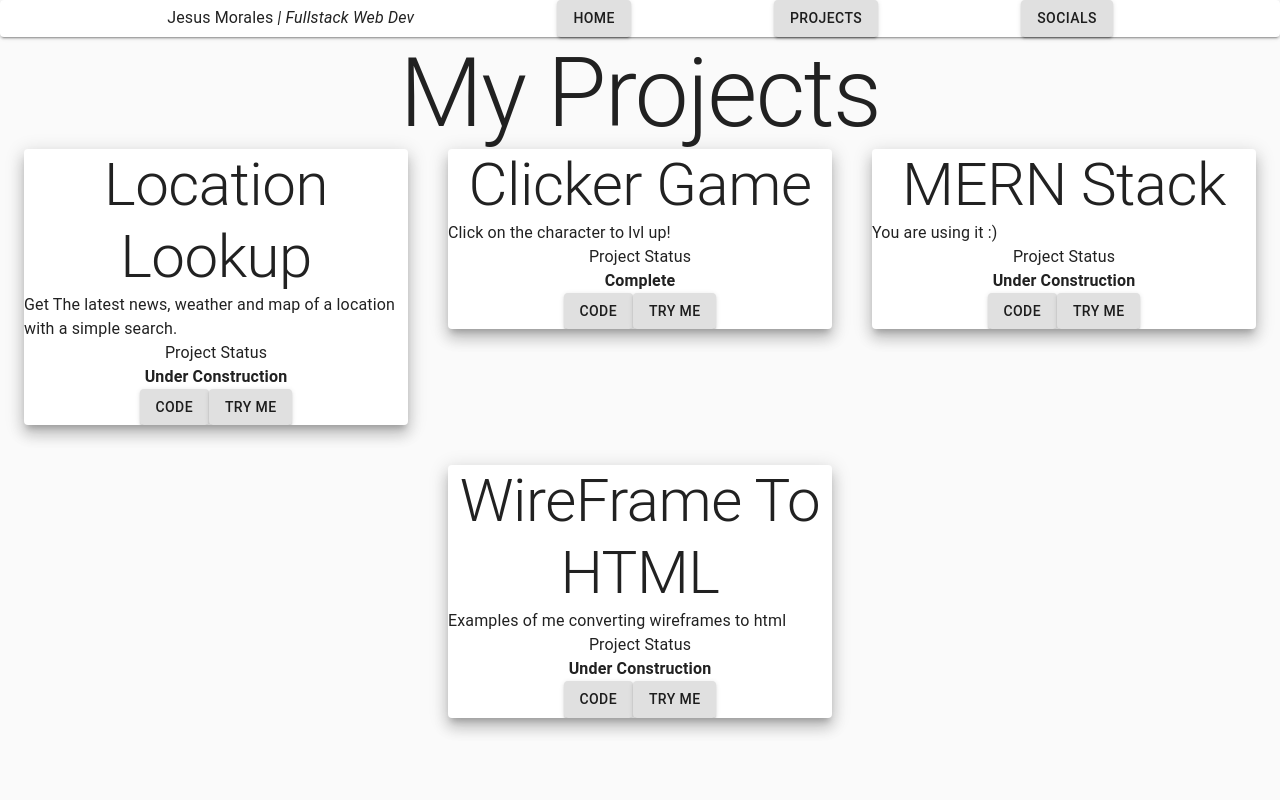
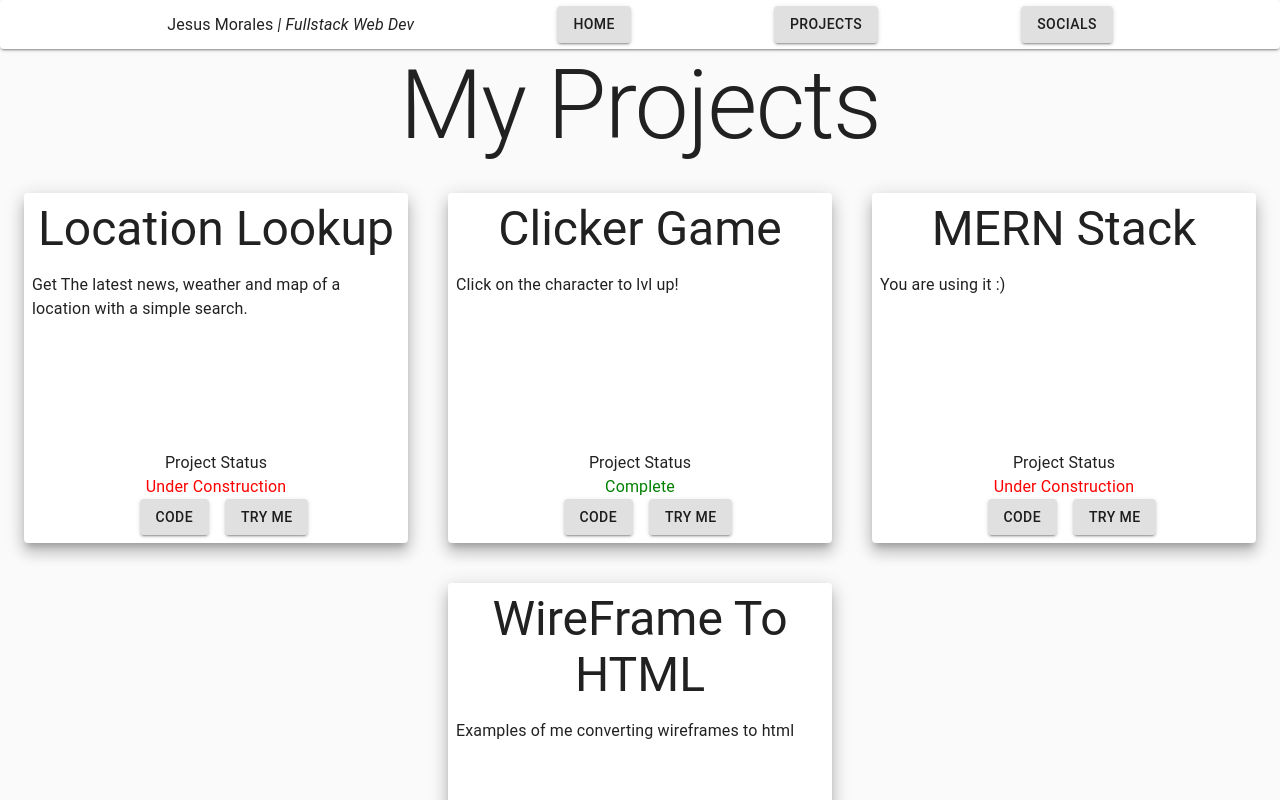
Before and after one commit to jmjles/Web_Portfolio, a React (Create React App) app in the folder react-portfolio/: page /projects in a window 1280 px wide. Shown: the top 800 px of the page. Built offline with nearby package versions, Linux system fonts and the light colour scheme.

Commit message:
Finished common Layout

```diff
--- a/react-portfolio/src/components/layout/Header.js
+++ b/react-portfolio/src/components/layout/Header.js
@@ -16,16 +16,30 @@ import phone from "../../assets/pics/phone.png";
 import email from "../../assets/pics/email.png";
 
 //* Components
-import {socialAni} from "../animeGallery";
+import { socialAni } from "../animeGallery";
 import {
   Paper,
   Grid,
   Typography as Font,
   Button,
-  Container
+  Container,
+  makeStyles
 } from "@material-ui/core";
 
+
+const useStyles = makeStyles({
+  headerRoot:{
+    '& nav':{
+      '& div':{
+        paddingTop:'.2rem',
+        paddingBottom:'.2rem'
+      }
+    }
+  }
+})
 function Header() {
+  const classes = useStyles()
+
   const animate = ({ reverse }) => {
     let x = document.querySelector(".Socials").clientHeight;
     x > 1 ? (reverse = true) : (reverse = false);
@@ -34,10 +48,8 @@ function Header() {
   };
   return (
     <Router>
-      <header>
-        <Paper elevation={2}>
-          <nav>
-            <Container maxWidth='lg'>
+      <Paper elevation={2} className={classes.headerRoot} component="header">
+        <Container maxWidth="lg" component="nav">
           <Grid container justify="space-evenly" alignItems="center">
             <Grid item>
               <Font variant="body1">
@@ -61,8 +73,7 @@ function Header() {
             </Grid>
           </Grid>
         </Container>
-          </nav>
-          <Container className="Socials" maxWidth='sm'>
+        <Container className="Socials" maxWidth="sm">
           <Grid container justify="center" spacing={3}>
             <Grid item>
               <a
@@ -104,7 +115,6 @@ function Header() {
           </Grid>
         </Container>
       </Paper>
-      </header>
       <Route exact path="/" component={Home} />
       <Route exact path="/projects" component={Projects} />
       <Route exact path="/projects/clicker" component={Clicker} />
--- a/react-portfolio/src/components/pages/home.js
+++ b/react-portfolio/src/components/pages/home.js
@@ -1,12 +1,27 @@
 import React from 'react';
 import About from './about';
 import {Link} from 'react-router-dom';
-import { Container,Typography as Font, Button } from '@material-ui/core';
+import { Container,Typography as Font, Button, Card,makeStyles, Paper } from '@material-ui/core';
+
+const useStyles = makeStyles({
+    homeRoot:{
+        top:'30%',
+        left:'50%',
+        position:'absolute',
+        transform:'translate(-50%,-30%)',
+        '& div':{
+            padding:'2rem'
+        }
+    }
+})
+
 
 function Home(){
+    const classes = useStyles();
     return(
-        <article>
-            <Container align='center' maxWidth='sm'>
+        <Container align='center' maxWidth='sm' component='article'>
+            <Card elevation={5} className={classes.homeRoot}>
+                <Paper>
                     <Font variant='h1'>
                         Welcome
                     </Font>
@@ -22,8 +37,9 @@ function Home(){
                             Projects
                         </Font>
                     </Button>
+                </Paper>
+            </Card>
         </Container>
-        </article>
     )
 }
 export default Home;
--- a/react-portfolio/src/components/pages/projects.js
+++ b/react-portfolio/src/components/pages/projects.js
@@ -6,7 +6,9 @@ import {
   Grid,
   Card,
   Container,
-  Button
+  Button,
+  Paper,
+  styled
 } from "@material-ui/core";
 class Projects extends Component {
   state = {
@@ -52,23 +54,50 @@ class Projects extends Component {
   componentDidMount() {
     getStatus(this.state.projects, this);
   }
+
   render() {
+    const statusColor = ({ id }) => {
+      return id === "Good" ? { color: "green" } : { color: "red" };
+    };
+    const ProjectCard = styled(Card)({
+      height: "350px",
+      position: "relative",
+      "& div": {
+        padding: ".5rem",
+        "& h3": {
+          marginBottom: "1rem"
+        },
+        "& .bottomCard": {
+          position: "absolute",
+          bottom: 0,
+          left: "50%",
+          width: "100%",
+          transform: "translate(-50%)",
+          "& a": {
+            marginLeft: "1rem"
+          }
+        }
+      }
+    });
     return (
-      <article>
-        <Container maxWidth="lg" align="center">
-          <Font variant="h1">My Projects</Font>
+      <Container maxWidth="lg" align="center" component="article">
+        <Font variant="h1" style={{ marginBottom: "2rem" }}>
+          My Projects
+        </Font>
         <Grid container spacing={5} justify="space-around">
           {this.state.projects.map(project => (
             <Grid key={project.name} item xs={12} md={4}>
-                <Card elevation={10}>
-                  <Font variant="h2">{project.name}</Font>
+              <ProjectCard elevation={10}>
+                <Paper elevation={0}>
+                  <Font variant="h3">{project.name}</Font>
                   <Font variant="body1" align="left">
                     {project.Description}
                   </Font>
+                  <div className="bottomCard">
                     <Font>
                       Project Status
                       <br />
-                    <b id={project.id}>{project.status}</b>
+                      <Font style={statusColor(project)}>{project.status}</Font>
                     </Font>
                     <Button
                       variant="contained"
@@ -82,14 +111,15 @@ class Projects extends Component {
                       component={Link}
                       to={project.link}
                     >
-                    Try Me
+                      <Font variant="button">Try Me</Font>
                     </Button>
-                </Card>
+                  </div>
+                </Paper>
+              </ProjectCard>
             </Grid>
           ))}
         </Grid>
       </Container>
-      </article>
     );
   }
 }
--- a/react-portfolio/src/index.js
+++ b/react-portfolio/src/index.js
@@ -3,5 +3,13 @@ import ReactDOM from 'react-dom';
 import './index.css';
 import App from './App';
 import {CssBaseline} from '@material-ui/core';
+import {MuiThemeProvider,createMuiTheme} from '@material-ui/core';
 
-ReactDOM.render(<CssBaseline><App /></CssBaseline>, document.getElementById('root'));
+const theme = createMuiTheme();
+ReactDOM.render(
+    <MuiThemeProvider>
+        <CssBaseline>
+            <App />
+        </CssBaseline>
+    </MuiThemeProvider>,
+document.getElementById('root'));
```
Also changed, not shown: 1 other file (tests, documents, lock files or other folders). Lines whose indentation alone changed are shown as unchanged.
